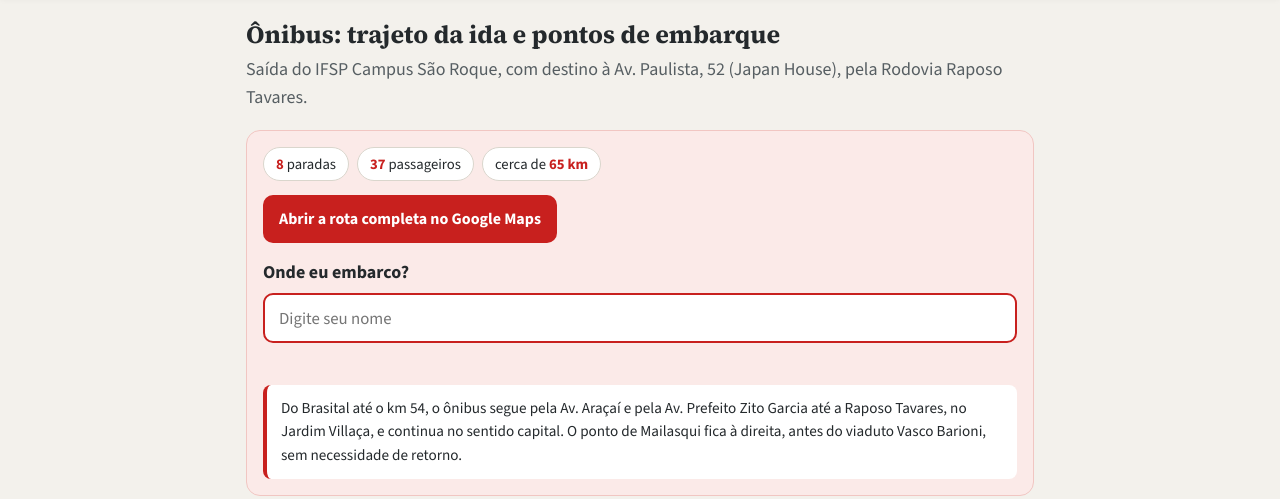
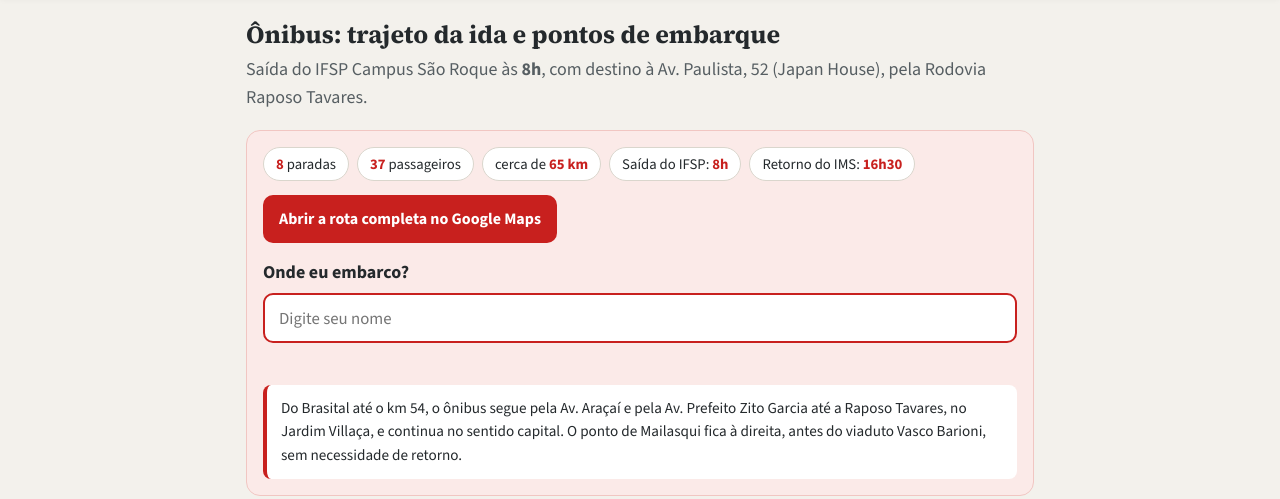
Before and after one commit to maryandrioli/paulistacultural, a plain HTML site: page index.html in a window 1280 px wide. Shown: the part 463-962 px from the top of the page. Drawn offline with nearby package versions, Linux system fonts and the light colour scheme.

Commit message:
Update index.html

```diff
--- a/index.html
+++ b/index.html
@@ -186,13 +186,15 @@
   <!-- ÔNIBUS -->
   <section class="panel" id="onibus" role="tabpanel" aria-labelledby="t-onibus">
     <h2 id="t-onibus">Ônibus: trajeto da ida e pontos de embarque</h2>
-    <p class="lead">Saída do IFSP Campus São Roque, com destino à Av. Paulista, 52 (Japan House), pela Rodovia Raposo Tavares.</p>
+    <p class="lead">Saída do IFSP Campus São Roque às <b>8h</b>, com destino à Av. Paulista, 52 (Japan House), pela Rodovia Raposo Tavares.</p>
 
     <div class="bus-box">
       <div class="summary">
         <span class="pill"><b id="nStops">8</b> paradas</span>
         <span class="pill"><b id="nPass">37</b> passageiros</span>
         <span class="pill">cerca de <b>65 km</b></span>
+        <span class="pill">Saída do IFSP: <b>8h</b></span>
+        <span class="pill">Retorno do IMS: <b>16h30</b></span>
       </div>
       <a class="btn" href="https://www.google.com/maps/dir/-23.554757,-47.150227/-23.531893,-47.132761/-23.55373,-47.08987/-23.57964,-47.06081/-23.605636,-47.024287/-23.612581,-46.956899/-23.592098,-46.832799/Av.+Paulista,+52+-+Bela+Vista,+S%C3%A3o+Paulo+-+SP,+01310-900/">Abrir a rota completa no Google Maps</a>
 
@@ -223,7 +225,7 @@
   <!-- ROTEIRO -->
   <section class="panel" id="roteiro" role="tabpanel" aria-labelledby="t-roteiro">
     <h2 id="t-roteiro">Roteiro a pé na Avenida Paulista</h2>
-    <p class="lead">O percurso segue a numeração da avenida, da Japan House (perto da estação Brigadeiro) até o IMS (perto da estação Consolação), com cerca de 3 km de caminhada. Toque em cada espaço para ver as exposições em cartaz, os horários e os links.</p>
+    <p class="lead">O percurso segue a numeração da avenida, da Japan House (perto da estação Brigadeiro) até o IMS (perto da estação Consolação), com cerca de 3 km de caminhada. O ônibus parte de volta às <b>16h30</b>, do Instituto Moreira Salles. Toque em cada espaço para ver as exposições em cartaz, os horários e os links.</p>
 
     <div class="places">
 
@@ -343,7 +345,7 @@
       </details>
 
       <details class="place">
-        <summary><span class="pn">6</span><span class="ptitle"><b>Instituto Moreira Salles (IMS Paulista)</b><span>Av. Paulista, 2424 · estação Consolação</span></span><span class="chev" aria-hidden="true">▾</span></summary>
+        <summary><span class="pn">6</span><span class="ptitle"><b>Instituto Moreira Salles (IMS Paulista)</b><span>Av. Paulista, 2424 · estação Consolação · retorno do ônibus às 16h30</span></span><span class="chev" aria-hidden="true">▾</span></summary>
         <div class="pbody">
           <p>Sede paulistana do Instituto Moreira Salles, inaugurada em 20 de setembro de 2017, em edifício do escritório Andrade Morettin Arquitetos. Os sete andares reúnem exposições, sobretudo de fotografia, Biblioteca de Fotografia, cinema e encontros.</p>
           <div class="now">
```
